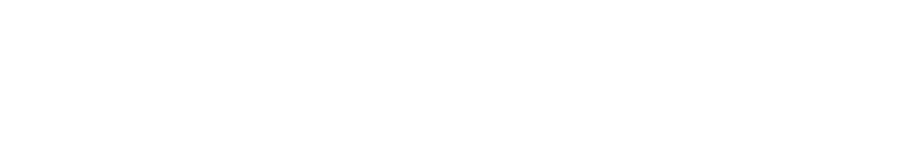
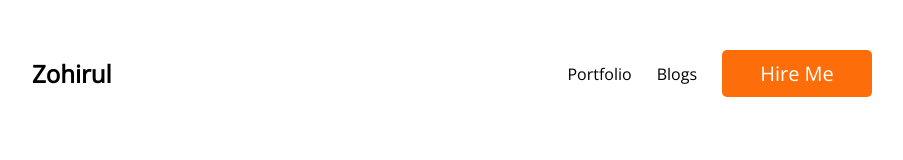
Before and after one commit to zohirul22/protfolio-website, a plain HTML site: page index.html in a window 1280 px wide. Shown: the whole page, without its empty margins (188-1091 px from the left). Drawn offline with nearby package versions, Linux system fonts and the light colour scheme.

Commit message:
navber section

```diff
--- a/index.css
+++ b/index.css
@@ -0,0 +1,41 @@
+@import url('https://fonts.googleapis.com/css2?family=Open+Sans&family=Poppins:ital,wght@0,200;0,400;0,600;0,700;1,100&display=swap');
+
+* {
+    margin: 0;
+    font-family: 'Open Sans', sans-serif;
+
+}
+
+.nav-items {
+    padding: 50px 220px;
+    display: flex;
+    align-items: center;
+    justify-content: space-between;
+}
+
+.nav-link {
+    display: flex;
+    align-items: center;
+
+}
+
+.nav-link>li {
+    list-style: none;
+    margin-left: 25px;
+}
+
+.btn-primary {
+    background-color: #FD6E0A;
+    border: 0px;
+    Width: 150px;
+    border-radius: 5px;
+    padding: 10px 30px;
+    color: #FFFFFF;
+   font-size: 20px;
+   transition: .5s;
+
+}
+.btn-primary:hover{
+    background-color: #fd5b0a;
+
+}
--- a/index.html
+++ b/index.html
@@ -1,12 +1,27 @@
 <!DOCTYPE html>
 <html lang="en">
+
 <head>
     <meta charset="UTF-8">
     <meta http-equiv="X-UA-Compatible" content="IE=edge">
     <meta name="viewport" content="width=device-width, initial-scale=1.0">
     <title>portfolio-website</title>
+    <link rel="stylesheet" href="index.css">
 </head>
+
 <body>
+    <header>
+        <nav class="nav-items">
+            <h1>Zohirul</h1>
+            <ul class="nav-link">
+                <li>Portfolio</li>
+                <li>Blogs</li>
+                <li><button class="btn-primary">Hire Me</button></li>
+            </ul>
+        </nav>
+    </header>
+    <main></main>
+    <footer></footer>
+</body>
 
-</body>
 </html>
```
